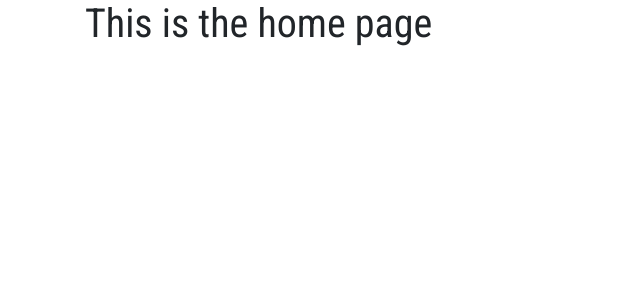
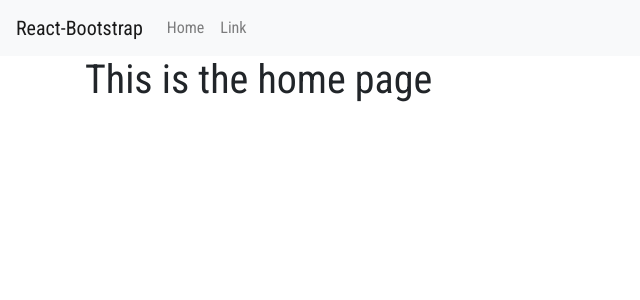
Before and after one commit to ryan-shirley/Vehicle-Checklist-Web-App-MERN, a React (Create React App) app: page / in a window 1280 px wide. Shown: the top 300 px of the page, without its empty margins (0-640 px from the left). Built offline with nearby package versions, Linux system fonts and the light colour scheme.

Commit message:
Basic React App Setup w/Bootstrap

```diff
--- a/src/App.js
+++ b/src/App.js
@@ -1,5 +1,6 @@
 import React, { Component } from 'react';
-import {BrowserRouter, Switch, Route} from 'react-router-dom';
+import { BrowserRouter, Switch, Route } from 'react-router-dom';
+import { Navbar, Nav } from 'react-bootstrap'
 import './App.scss';
 
 // Pages
@@ -10,6 +11,16 @@
         return (
             <main>
                 <BrowserRouter>
+                    <Navbar bg="light" expand="lg">
+                        <Navbar.Brand href="#home">React-Bootstrap</Navbar.Brand>
+                        <Navbar.Toggle aria-controls="basic-navbar-nav" />
+                        <Navbar.Collapse id="basic-navbar-nav">
+                        <Nav className="mr-auto">
+                            <Nav.Link href="#home">Home</Nav.Link>
+                            <Nav.Link href="#link">Link</Nav.Link>
+                        </Nav>
+                        </Navbar.Collapse>
+                    </Navbar>
                     <div className="container">
                         <Switch>
                             <Route exact path="/" component={Home} />
--- a/src/scss/bootstrap/_config.scss
+++ b/src/scss/bootstrap/_config.scss
@@ -16,7 +16,7 @@
 // @import "~bootstrap/scss/input-group";
 // @import "~bootstrap/scss/custom-forms";
 // @import "~bootstrap/scss/nav";
-// @import "~bootstrap/scss/navbar";
+@import "~bootstrap/scss/navbar";
 // @import "~bootstrap/scss/card";
 // @import "~bootstrap/scss/breadcrumb";
 // @import "~bootstrap/scss/pagination";
@@ -36,7 +36,7 @@
 
 // *** Utility classes
 // @import "~bootstrap/scss/utilities/align";
-// @import "~bootstrap/scss/utilities/background";
+@import "~bootstrap/scss/utilities/background";
 // @import "~bootstrap/scss/utilities/borders";
 // @import "~bootstrap/scss/utilities/clearfix";
 // @import "~bootstrap/scss/utilities/display";
```
